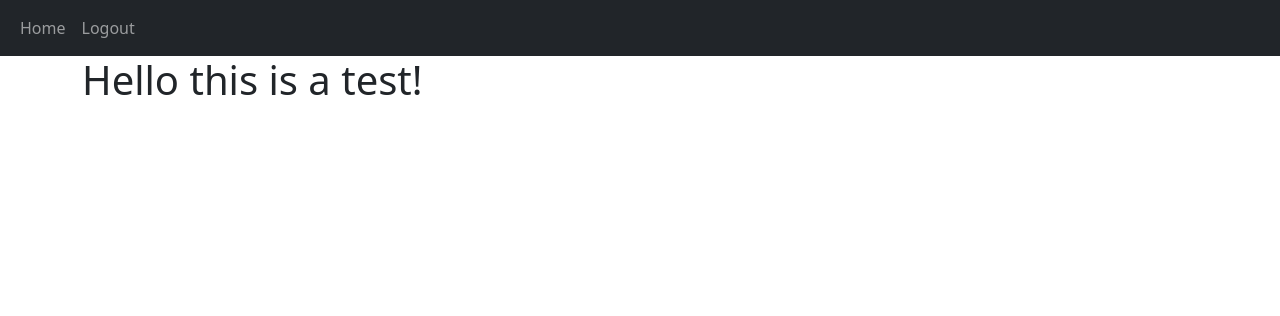
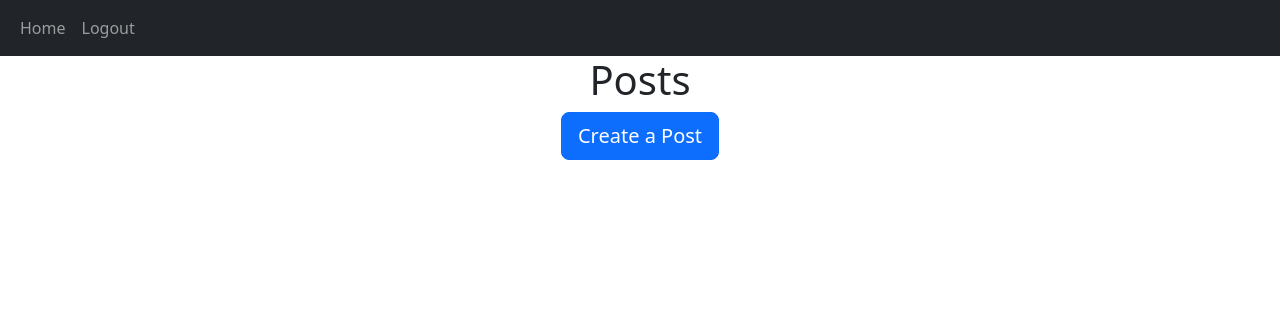
Before and after one commit to arevish/flask-blog-website, a Flask app: page / in a window 1280 px wide. Shown: the top 316 px of the page. Run offline with Flask 2, Linux system fonts and the light colour scheme; a user stored in the database is signed in; data that the repository does not hold is empty.

Commit message:
Creating and deleting posts

```diff
--- a/website/__init__.py
+++ b/website/__init__.py
@@ -18,7 +18,7 @@ def create_app():
     app.register_blueprint(views, url_prefix="/")
     app.register_blueprint(auth, url_prefix="/")
 
-    from .models import User
+    from .models import User, Post
 
     create_database(app)
     login_manager = LoginManager()
--- a/website/templates/home.html
+++ b/website/templates/home.html
@@ -1,5 +1 @@
-{% extends 'base.html' %}
-{% block title %}Home{% endblock %}
-{% block content %}
-<h1>Hello this is a test!</h1>
-{% endblock %}
+{% extends 'posts_div.html' %} {% block title %}Home{% endblock %}
--- a/website/templates/posts_div.html
+++ b/website/templates/posts_div.html
@@ -1,5 +1,38 @@
 {% extends 'base.html' %}
-{% block title %}posts_div{% endblock %}
+{% block title %}Home{% endblock %}
 {% block content %}
 
+<h1 align="center">{% block header %}Posts{% endblock %}</h1>
+<div id="posts">
+  {% for post in posts %}
+  <div class="card border-dark">
+    <div class="card-header d-flex justify-content-between align-items-center">
+      <a href="/posts/{{post.user.username}}">{{post.user.username}}</a>
+      {% if user.id == post.author %}
+
+      <div class="btn-group">
+        <a class="dropdown-item" href="/delete-post/{{post.id}}">
+            <button type="button" class="btn btn-sm btn-primary">Delete</button></a>
+      </div>
+
+      {% endif %}
+    </div>
+    <div class="card-body">
+      <div class="card-text">{{post.text}}</div>
+    </div>
+    <div class="card-footer text-muted">{{post.date_created}}</div>
+  </div>
+  <br />
+
+  {% endfor %}
+</div>
+{% block footer %}
+  <div align="center">
+    <a href="/create-post">
+        <button type="button" class="btn btn-primary btn-lg">
+            Create a Post
+        </button></a>
+
+  </div>
+  {% endblock %}
 {% endblock %}
--- a/website/views.py
+++ b/website/views.py
@@ -1,9 +1,55 @@
-from flask import Blueprint, render_template
+from flask import Blueprint, flash, render_template, request, redirect, url_for
 from flask_login import login_required, current_user
+from .models import Post, User
+from. import db
+
 views = Blueprint("views", __name__)
 
 @views.route("/")
 @views.route("/home")
 @login_required
 def home():
-    return render_template("home.html", user =current_user)
+    posts = Post.query.all()
+    return render_template("home.html", user =current_user, posts=posts)
+
+@views.route("/create-post", methods=['GET','POST'])
+@login_required
+def create_post():
+    if request.method=="POST":
+        text=request.form.get("text")
+        if not text:
+            flash('Post cannot be empty!',category='error')
+        else:
+            post = Post(text=text, author= current_user.id)
+            db.session.add(post)
+            db.session.commit()
+            flash('Post created', category='success')
+            return redirect(url_for('views.home'))
+
+    return render_template('create_post.html', user=current_user)
+
+@views.route("/delete-post/<id>")
+@login_required
+def delete_post(id):
+    post = Post.query.filter_by(id=id).first()
+    if not post:
+        flash("Post does not exist.", category='error')
+    elif current_user.id != post.id:
+        flash('You do not have permission to delete this post.', category='error')
+    else:
+        db.session.delete(post)
+        db.session.commit()
+        flash('Post deleted', category='success')
+
+    return redirect(url_for('views.home'))
+
+@views.route("/posts/<username>")
+@login_required
+def posts(username):
+    user = User.query.filter_by(username=username).first()
+    if not user:
+        flash('No user with that username exists.', category='error')
+        return redirect(url_for('views.home'))
+
+    posts = user.posts
+    return render_template("posts.html", user=current_user, posts=posts, username=username)
```
Also changed, not shown: website/models.py (+7 -2 lines), website/templates/create_post.html (+13 -1 lines), website/templates/posts.html (+13 -3 lines), website/database.db.
